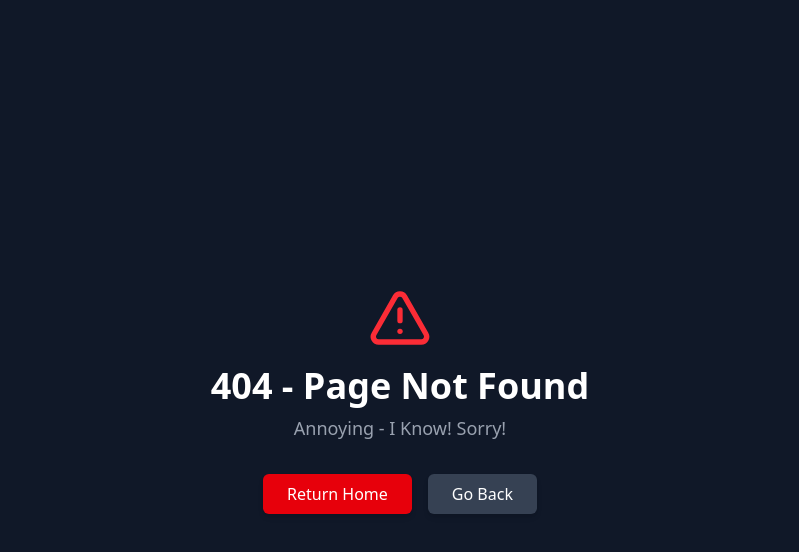
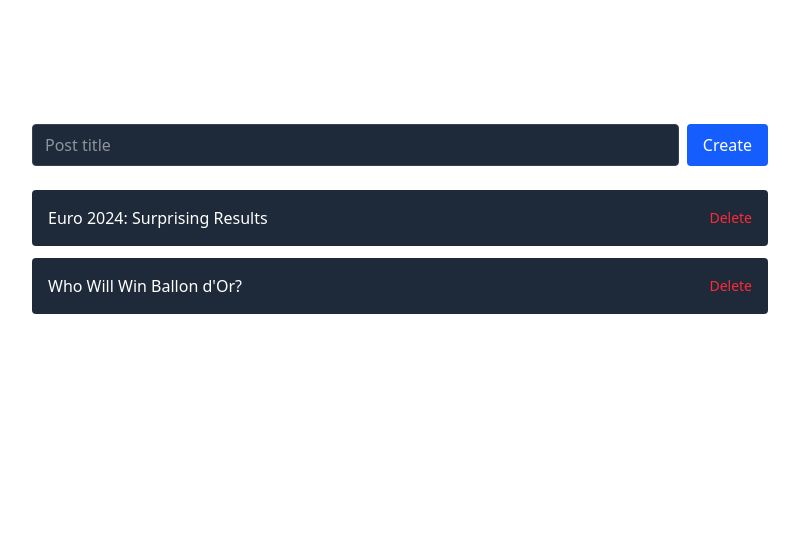
Before and after one commit to Adewara/football-blog, a React (Vite) app: page /dashboard in a window 1280 px wide. Before the commit this address had no page. Shown: the top 552 px of the page, without its empty margins (240-1039 px from the left). Built offline with nearby package versions, Linux system fonts and the light colour scheme.

Commit message:
auth and dashboard update

```diff
--- a/src/Components/Footer.jsx
+++ b/src/Components/Footer.jsx
@@ -23,13 +23,25 @@
 
           {/* Social icons */}
           <div className="flex space-x-4">
-            <a href="#" aria-label="Facebook" className="hover:text-white">
+            <a
+              href="https://x.com/great_vado"
+              aria-label="Facebook"
+              className="hover:text-white"
+            >
               <Facebook className="w-5 h-5" />
             </a>
-            <a href="#" aria-label="Twitter" className="hover:text-white">
+            <a
+              href="https://x.com/great_vado"
+              aria-label="Twitter"
+              className="hover:text-white"
+            >
               <Twitter className="w-5 h-5" />
             </a>
-            <a href="#" aria-label="YouTube" className="hover:text-white">
+            <a
+              href="https://x.com/great_vado"
+              aria-label="YouTube"
+              className="hover:text-white"
+            >
               <Youtube className="w-5 h-5" />
             </a>
           </div>
--- a/src/Components/Navbar.jsx
+++ b/src/Components/Navbar.jsx
@@ -2,6 +2,7 @@
 import Logo from "./Logo";
 import { Menu, X } from "lucide-react";
 import NavDropdown from "./NavDropdown";
+import { Link } from "react-router-dom";
 
 function Navbar() {
   const [scrolled, setScrolled] = useState(false);
@@ -99,20 +100,16 @@
             isOpen={activeDropdown === "Bundesliga"}
             onToggle={handleDropdownToggle}
           />
-          <NavDropdown
-            label="Ligue 1"
-            items={[
-              "Paris Saint Germain",
-              "Olympique Lyon",
-              "AS Monaco",
-              "Marseille",
-              "OGC Nice",
-              "Rennes FC",
-            ]}
-            isOpen={activeDropdown === "Ligue 1"}
-            onToggle={handleDropdownToggle}
-          />
+
           <li className="hover:underline cursor-pointer">Transfers</li>
+          <li>
+            <Link
+              to="/auth"
+              className="text-white border border-white px-4 py-1 rounded hover:bg-white hover:text-gray-900 transition"
+            >
+              Sign In
+            </Link>
+          </li>
         </ul>
       </div>
     </nav>
--- a/src/main.jsx
+++ b/src/main.jsx
@@ -8,6 +8,7 @@
 import ArticlePage from "./pages/ArticlePage.jsx";
 import NotFound from "./pages/NotFound.jsx";
 import AuthPage from "./pages/authpage.jsx";
+import DashboardPage from "./pages/DashboardPage.jsx";
 
 const router = createBrowserRouter([
   {
@@ -15,7 +16,7 @@
     element: <App />,
     children: [
       { path: "", element: <BlogLayout /> },
-      { path: "article/:articleId", element: <ArticlePage /> }, // Article page
+      { path: "article/:articleId", element: <ArticlePage /> },
     ],
   },
   {
@@ -26,6 +27,7 @@
     path: "*",
     element: <NotFound />,
   },
+  { path: "/dashboard", element: <DashboardPage /> },
 ]);
 
 createRoot(document.getElementById("root")).render(
--- a/src/pages/AuthPage.jsx
+++ b/src/pages/AuthPage.jsx
@@ -53,7 +53,7 @@
               required
               value={formData.email}
               onChange={handleChange}
-              className="w-full border border-gray-300 rounded-md px-3 py-2 outline-none focus:ring-2 focus:ring-red-500"
+              className="w-full border border-gray-300 rounded-md px-3 py-2 outline-none focus:ring-2 focus:ring-gray-500"
             />
           </div>
 
@@ -67,7 +67,7 @@
               required
               value={formData.password}
               onChange={handleChange}
-              className="w-full border border-gray-300 rounded-md px-3 py-2 outline-none focus:ring-2 focus:ring-red-500"
+              className="w-full border border-gray-300 rounded-md px-3 py-2 outline-none focus:ring-2 focus:ring-gray-500"
             />
           </div>
 
@@ -82,7 +82,7 @@
                 required
                 value={formData.confirmPassword}
                 onChange={handleChange}
-                className="w-full border border-gray-300 rounded-md px-3 py-2 outline-none focus:ring-2 focus:ring-red-500"
+                className="w-full border border-gray-300 rounded-md px-3 py-2 outline-none focus:ring-2 focus:ring-gray-500"
               />
             </div>
           )}
@@ -93,7 +93,7 @@
 
           <button
             type="submit"
-            className="w-full bg-red-600 hover:bg-red-700 transition text-white py-2 rounded-md font-medium"
+            className="w-full bg-gray-600 hover:bg-gray-700 transition text-white py-2 rounded-md font-medium"
           >
             {isLogin ? "Login" : "Sign Up"}
           </button>
@@ -102,7 +102,7 @@
         <div className="mt-4 text-sm text-center text-gray-600">
           {isLogin ? (
             <>
-              Don’t have an account?{" "}
+              Don't have an account?
               <button
                 onClick={() => setIsLogin(false)}
                 className="text-red-600 font-medium hover:underline"
--- /dev/null
+++ b/src/pages/DashboardPage.jsx
@@ -0,0 +1,73 @@
+import { useState } from "react";
+
+function DashboardPage() {
+  const [posts, setPosts] = useState([
+    {
+      id: "1",
+      title: "Euro 2024: Surprising Results",
+    },
+    {
+      id: "2",
+      title: "Who Will Win Ballon d'Or?",
+    },
+  ]);
+
+  const [newTitle, setNewTitle] = useState("");
+
+  const handleCreate = () => {
+    if (!newTitle.trim()) return;
+    const newPost = {
+      id: Date.now().toString(),
+      title: newTitle,
+    };
+    setPosts([newPost, ...posts]);
+    setNewTitle("");
+  };
+
+  const handleDelete = (id) => {
+    setPosts(posts.filter((post) => post.id !== id));
+  };
+
+  return (
+    <div className="max-w-3xl mx-auto px-4 py-16">
+      <h1 className="text-3xl font-bold mb-6 text-white">Dashboard</h1>
+
+      {/* Create New */}
+      <div className="mb-6 flex gap-2">
+        <input
+          type="text"
+          placeholder="Post title"
+          value={newTitle}
+          onChange={(e) => setNewTitle(e.target.value)}
+          className="flex-1 px-3 py-2 rounded bg-gray-800 text-white border border-gray-700"
+        />
+        <button
+          onClick={handleCreate}
+          className="px-4 py-2 bg-blue-600 hover:bg-blue-700 text-white rounded"
+        >
+          Create
+        </button>
+      </div>
+
+      {/* Post List */}
+      <ul className="space-y-3">
+        {posts.map((post) => (
+          <li
+            key={post.id}
+            className="flex justify-between items-center bg-gray-800 text-white p-4 rounded"
+          >
+            <span>{post.title}</span>
+            <button
+              onClick={() => handleDelete(post.id)}
+              className="text-sm text-red-500 hover:text-red-700"
+            >
+              Delete
+            </button>
+          </li>
+        ))}
+      </ul>
+    </div>
+  );
+}
+
+export default DashboardPage;
```
